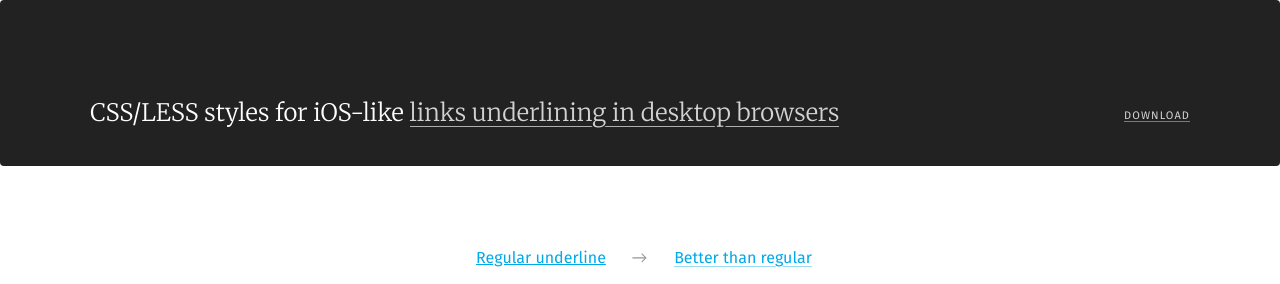
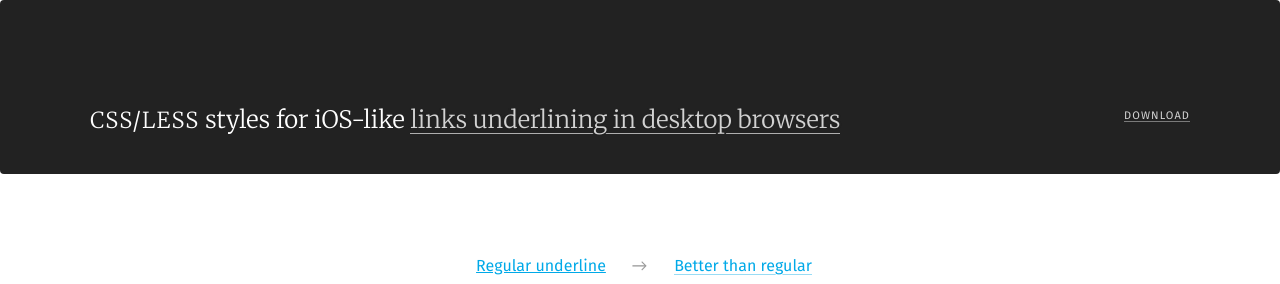
Before and after one commit to vitaliysiroshtan/text-underless, a website: page docs/index.html in a window 1280 px wide. Shown: the top 284 px of the page. Drawn offline with Linux system fonts and the light colour scheme.

Commit message:
add smallcaps feature to the intro

```diff
--- a/docs/demo.css
+++ b/docs/demo.css
@@ -40,6 +40,15 @@ h1 .link-white {
 code {
   font-family: Menlo, Monaco, Consolas, 'courier new', monospace, serif;
   font-size: 1em;
+}
+
+abbr {
+  font-variant-caps: all-small-caps;
+  -moz-font-feature-settings: "c2sc", "smcp";
+  -webkit-font-feature-settings: "c2sc", "smcp";
+  font-feature-settings: "c2sc", "smcp";
+  letter-spacing: 0.04em;
+  font-size: 130%;
 }
 
 blockquote {
--- a/docs/index.html
+++ b/docs/index.html
@@ -31,7 +31,7 @@
                     </a>
                 </span>
                 <h1>
-                    CSS/LESS styles for iOS-like <span class="link-white"><u>links underlining in&nbsp;desktop browsers</u></span>
+                    <abbr>CSS/LESS</abbr> styles for iOS-like <span class="link-white"><u>links underlining in&nbsp;desktop browsers</u></span>
                 </h1>
             </div>
         </div>
```
